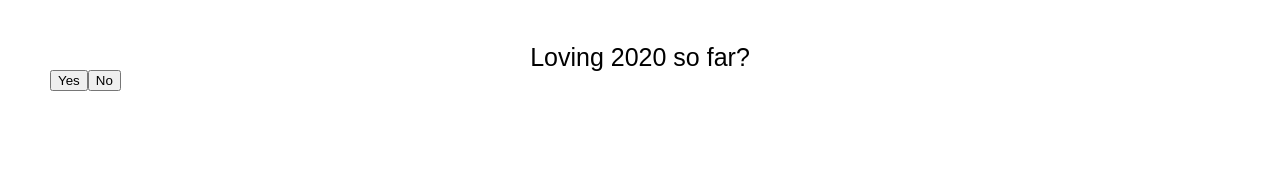
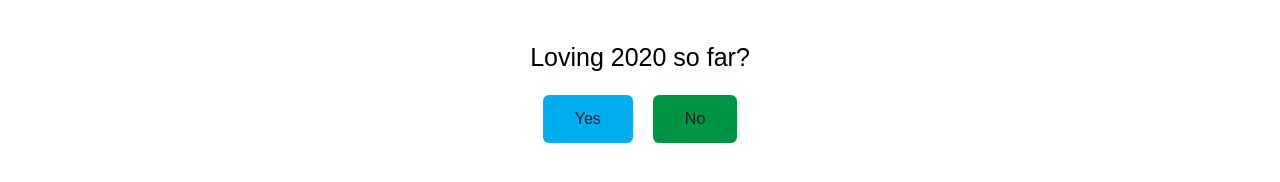
Before and after one commit to mvuas10/finaljokeapp2020, a React (Create React App) app: page / in a window 1280 px wide. Shown: the part 300-482 px from the top of the page. Built offline with nearby package versions, Linux system fonts and the light colour scheme.

Commit message:
Button styled

```diff
--- a/src/App.css
+++ b/src/App.css
@@ -214,3 +214,35 @@ table {
   color: #000000;
   font-family: sans-serif;
 }
+
+/* Button */
+
+.button {
+  background-color: #00aeef;
+  border: none;
+  color: rgb(31, 29, 29);
+  padding: 15px 32px;
+  text-align: center;
+  text-decoration: none;
+  display: inline-block;
+  font-size: 16px;
+  border-radius: 6px;
+  margin-right: 10px;
+}
+
+.button2 {
+  background-color: #009445;
+  border: none;
+  color: rgb(31, 29, 29);
+  padding: 15px 32px;
+  text-align: center;
+  text-decoration: none;
+  display: inline-block;
+  font-size: 16px;
+  border-radius: 6px;
+  margin-left: 10px;
+}
+
+.try {
+  margin-top: -75px;
+}
--- a/src/components/Button.js
+++ b/src/components/Button.js
@@ -3,13 +3,17 @@ import { Link } from "react-router-dom";
 
 export default function Button(props) {
   return (
-    <div>
-      <Link to={props.link1}>
-        <button>{props.content1}</button>
-      </Link>
-      <Link to={props.link2}>
-        <button>{props.content2}</button>
-      </Link>
+    <div className="section">
+      <div className="component-section-header">
+        <div className="try">
+          <Link to={props.link1}>
+            <button className="button">{props.content1}</button>
+          </Link>
+          <Link to={props.link2}>
+            <button className="button2">{props.content2}</button>
+          </Link>
+        </div>
+      </div>
     </div>
   );
 }
--- a/src/components/Home.js
+++ b/src/components/Home.js
@@ -13,6 +13,7 @@ export default function Home() {
         </h2>
       </div>
 
+      <div>
         <Button
           content1="Yes"
           content2="No"
@@ -20,5 +21,6 @@ export default function Home() {
           link2="/nofiredog"
         />
       </div>
+    </div>
   );
 }
```
Also changed, not shown: 1 other file (tests, documents, lock files or other folders). Lines whose indentation alone changed are shown as unchanged.
